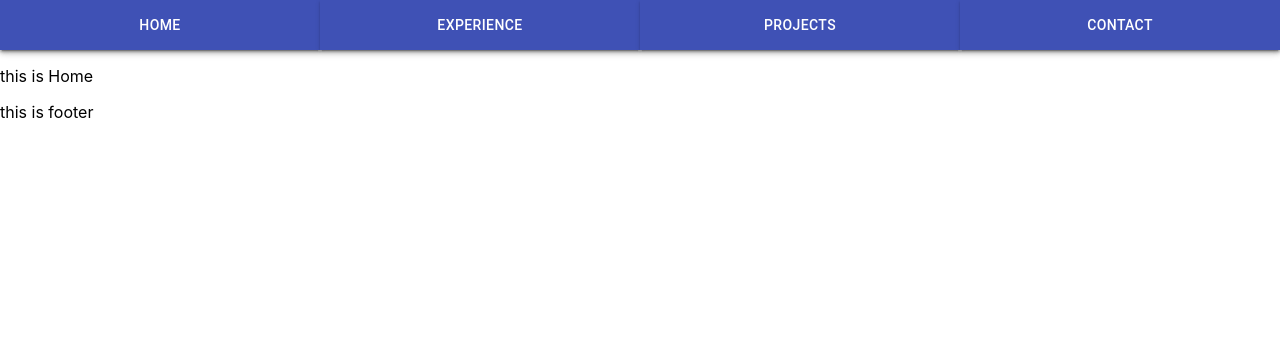
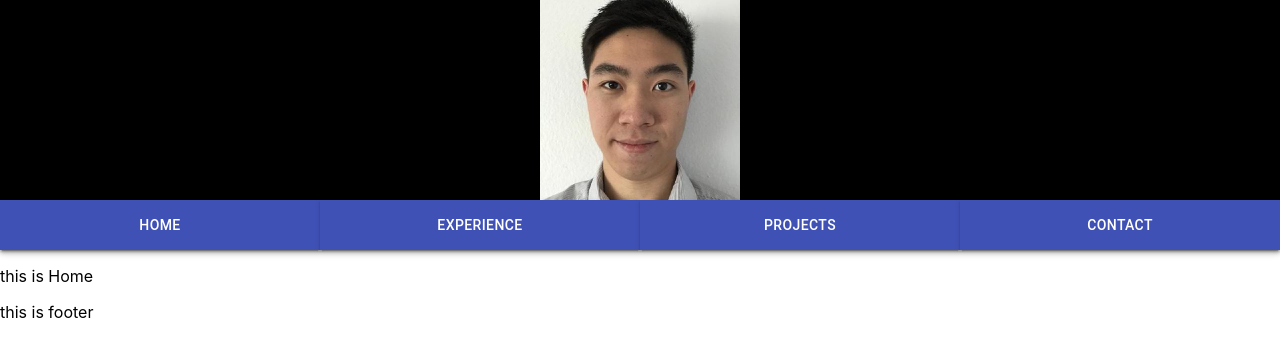
Before and after one commit to patrick1311/portfolio, a React (Create React App) app: page / in a window 1280 px wide. Shown: the top 356 px of the page. Built offline with nearby package versions, Linux system fonts and the light colour scheme.

Commit message:
add profile pic

```diff
--- a/src/App.js
+++ b/src/App.js
@@ -1,5 +1,5 @@
 import React from 'react';
-import { BrowserRouter as Router, Route} from 'react-router-dom';
+import { BrowserRouter as Router, HashRouter, Route} from 'react-router-dom';
 import Header from './components/Header';
 import Footer from './components/Footer';
 import Home from './components/Home';
@@ -9,14 +9,14 @@ import Contact from './components/Contact';
 
 function App() {
   return (
-    <Router>
+    <HashRouter>
       <Header/>
       <Route exact path='/' component={Home} />
       <Route path='/experience' component={Experience} />
       <Route path='/projects' component={Projects} />
       <Route path='/contact' component={Contact} />
       <Footer/>
-    </Router>
+    </HashRouter>
   );
 }
 
--- a/src/components/Header.js
+++ b/src/components/Header.js
@@ -3,6 +3,7 @@ import { Link } from 'react-router-dom';
 import { makeStyles } from '@material-ui/core/styles';
 import AppBar from '@material-ui/core/AppBar';
 import Button from '@material-ui/core/Button';
+import profilepic from '../img/profilepic.png';
 
 const navBarStyle = makeStyles({
     navBar: {
@@ -21,6 +22,14 @@ const navBarStyle = makeStyles({
         width: '100%',
         height: '100%',
         borderRadius: '0%',
+    },
+    imgBlock: {
+        textAlign: 'center',
+        backgroundColor: '#000000'
+    },
+    img: {
+        verticalAlign: 'bottom',
+        width: '200px',
     }
 });
 
@@ -28,24 +37,28 @@ const Header = () => {
     const classes = navBarStyle();
     return (
         <div>
+            <div className={classes.imgBlock}>
+                <img className={classes.img} src={profilepic} />
+            </div>
+
             <AppBar className={classes.navBar} position="static">
-                <Link className={classes.link} to="/home">
-                    <Button className={classes.button} variant="contained" color="primary" href="#contained-buttons">
+                <Link className={classes.link} to="/">
+                    <Button className={classes.button} variant="contained" color="primary">
                         Home
                     </Button>
                 </Link>
                 <Link className={classes.link} to="/experience">
-                    <Button className={classes.button} variant="contained" color="primary" href="#contained-buttons">
+                    <Button className={classes.button} variant="contained" color="primary">
                         Experience
                     </Button>
                 </Link>
                 <Link className={classes.link} to="/projects">
-                    <Button className={classes.button} variant="contained" color="primary" href="#contained-buttons">
+                    <Button className={classes.button} variant="contained" color="primary">
                         Projects
                     </Button>
                 </Link>
                 <Link className={classes.link} to="/contact">
-                    <Button className={classes.button} variant="contained" color="primary" href="#contained-buttons">
+                    <Button className={classes.button} variant="contained" color="primary">
                         Contact
                     </Button>
                 </Link>
```
Also changed, not shown: src/img/profilepic.png (added).
